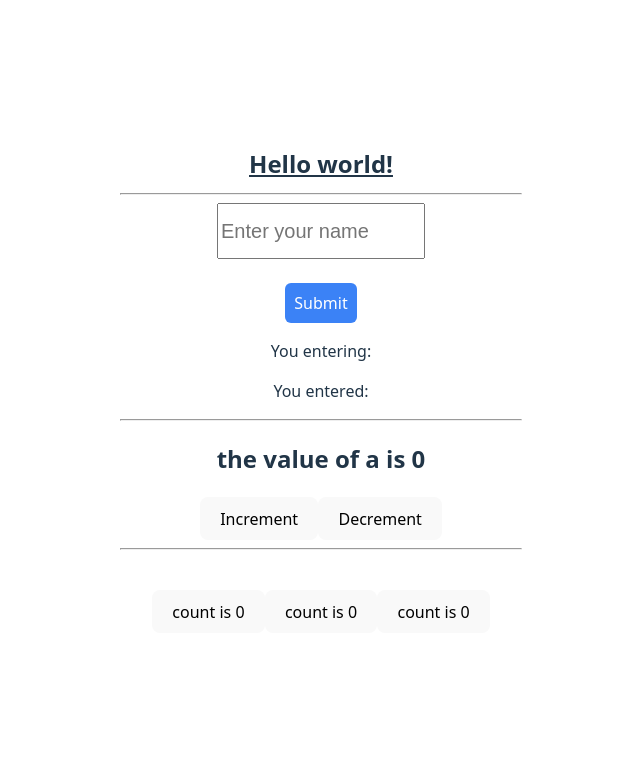
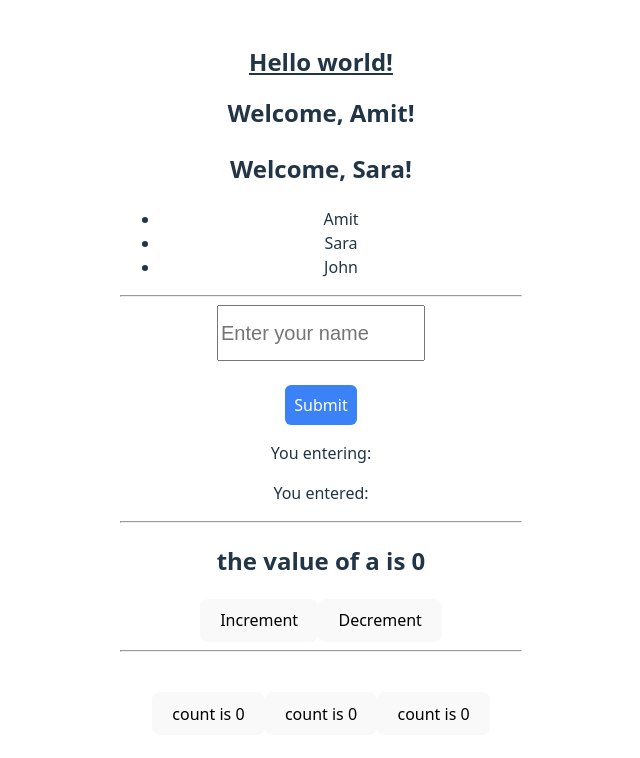
Before and after one commit to poojanpatel-bacancy/react-learn-1, a React (Vite) app: page / in a window 1280 px wide. Shown: the top 758 px of the page, without its empty margins (319-959 px from the left). Built offline with nearby package versions, Linux system fonts and the light colour scheme.

Commit message:
Componants, props, rendering json data

```diff
--- a/src/App.tsx
+++ b/src/App.tsx
@@ -1,5 +1,7 @@
 import { useState } from 'react'
 import './App.css'
+import Welcome from './Components/Welcome'
+import UserList from './Components/UserList'
 
 function Button() {
     const [count, setCount] = useState(0)
@@ -28,10 +30,12 @@ function App() {
 
     const [b, setB] = useState("");
     const [displayValue, setDisplayValue] = useState("");
+    const [welcomeName, setWelcomeName] = useState("Amit");
 
     const handleSubmit = (e: React.FormEvent<HTMLFormElement>) => {
         e.preventDefault();
         setDisplayValue(b);
+        setWelcomeName(b);
         setB("");
     }
 
@@ -40,6 +44,9 @@ function App() {
             <h1 style={{ fontSize: '1.5rem', fontWeight: 'bold', textDecoration: 'underline' }}>
                 Hello world!
             </h1>
+            <Welcome name={welcomeName} />
+            <Welcome name="Sara" />
+            <UserList />
             <hr />
             <div>
                 <form onSubmit={handleSubmit} style={{ display: 'flex', flexDirection: 'column', alignItems: 'center', justifyContent: 'center' }}>
@@ -74,7 +81,6 @@ function App() {
                 {a > 0 && (
                     <button onClick={() => setA(0)}>Reset</button>
                 )}
-                {/* <button onClick={() => setA(0)}>Reset</button> */}
             </div>
             <hr />
             <div className="card">
--- /dev/null
+++ b/src/Components/UserList.tsx
@@ -0,0 +1,21 @@
+
+
+const users = [
+  { id: 1, name: 'Amit' },
+  { id: 2, name: 'Sara' },
+  { id: 3, name: 'John' },
+];
+
+function UserList() {
+  return (
+    <>
+    <ul>
+      {users.map(user => (
+        <li key={user.id}>{user.name}</li>
+      ))}
+    </ul>
+    </>
+  );
+}
+
+export default UserList;
--- /dev/null
+++ b/src/Components/Welcome.tsx
@@ -0,0 +1,15 @@
+
+
+interface WelcomeProps {
+  name: string;
+}
+
+function Welcome(props: WelcomeProps) {
+  return (
+    <div id="welcome">
+      <h2>Welcome, {props.name}!</h2>
+    </div>
+  );
+}
+
+export default Welcome;
```
